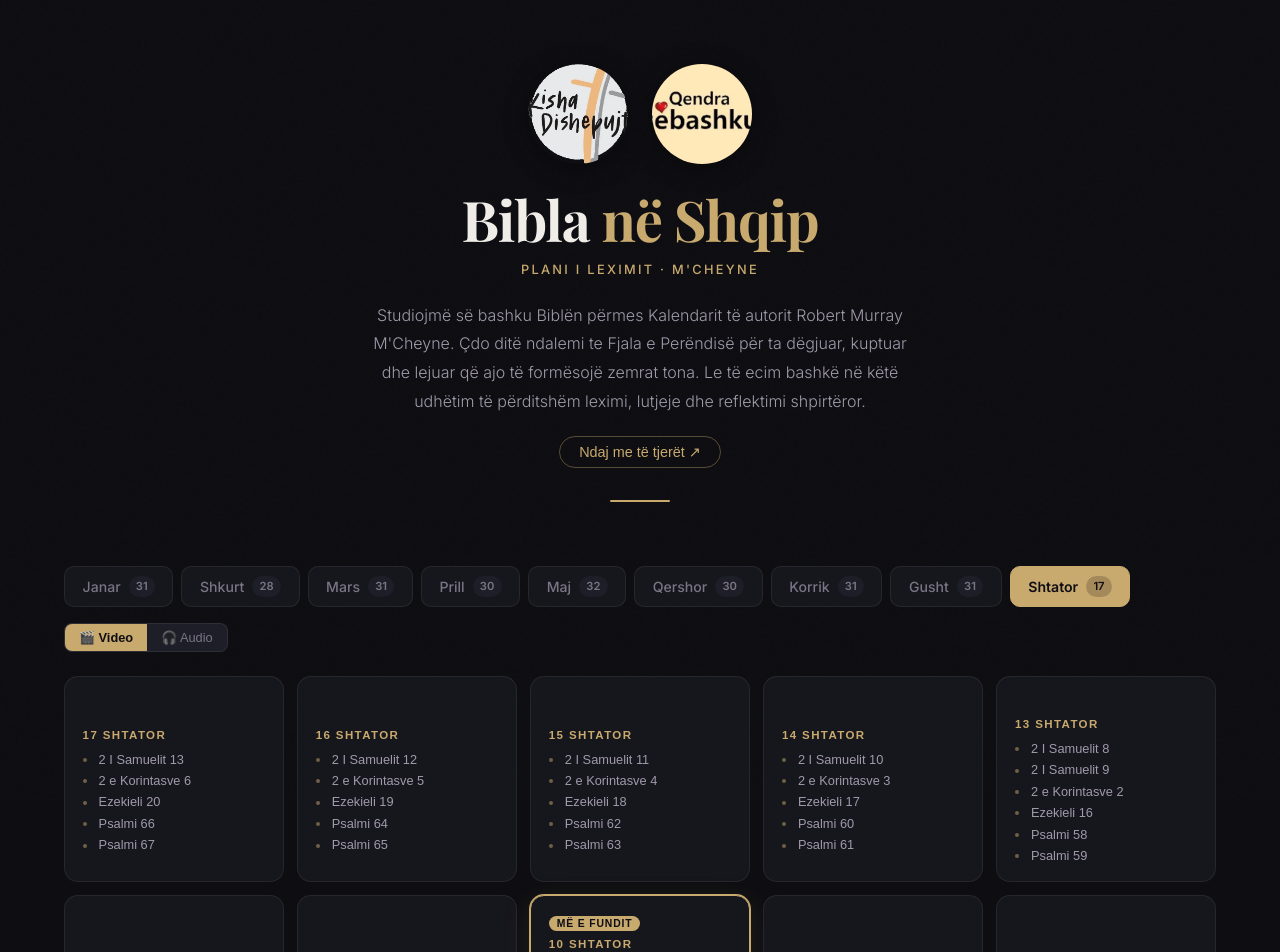
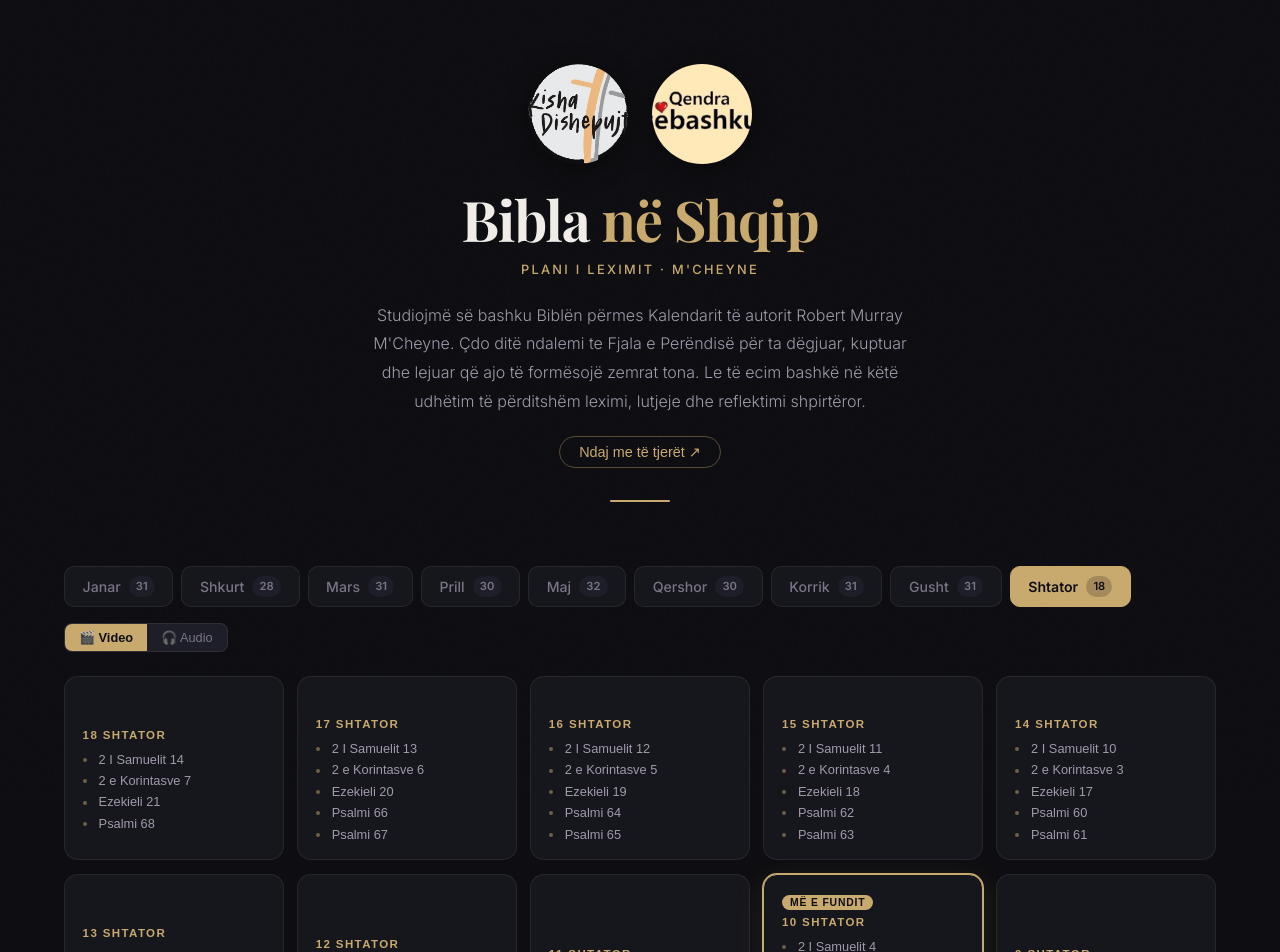
Before and after one commit to jeffandmeredith-max/bibla-shqip, a React (Vite) app: page / in a window 1280 px wide. Shown: the top 952 px of the page. Built offline with nearby package versions, Linux system fonts and the light colour scheme.

Commit message:
chore: daily update 2026-09-18

```diff
--- a/src/data/september.js
+++ b/src/data/september.js
@@ -446,5 +446,28 @@ export const september = [
         "start": 1058
       }
     ]
+  },
+  {
+    "day": 18,
+    "date": "18 Shtator",
+    "videoId": "3RXJrDlJ4tI",
+    "readings": [
+      {
+        "title": "2 I Samuelit 14",
+        "start": 0
+      },
+      {
+        "title": "2 e Korintasve 7",
+        "start": 322
+      },
+      {
+        "title": "Ezekieli 21",
+        "start": 465
+      },
+      {
+        "title": "Psalmi 68",
+        "start": 842
+      }
+    ]
   }
 ]
```
